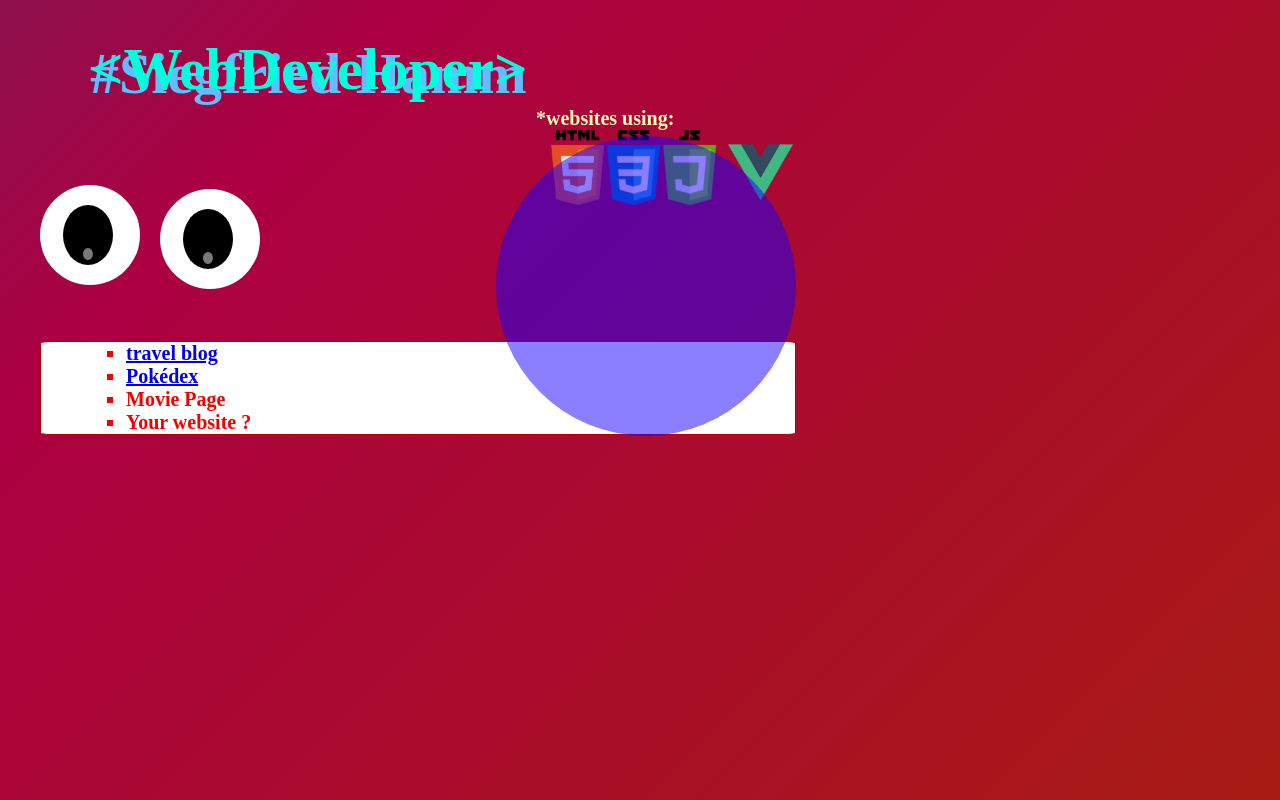
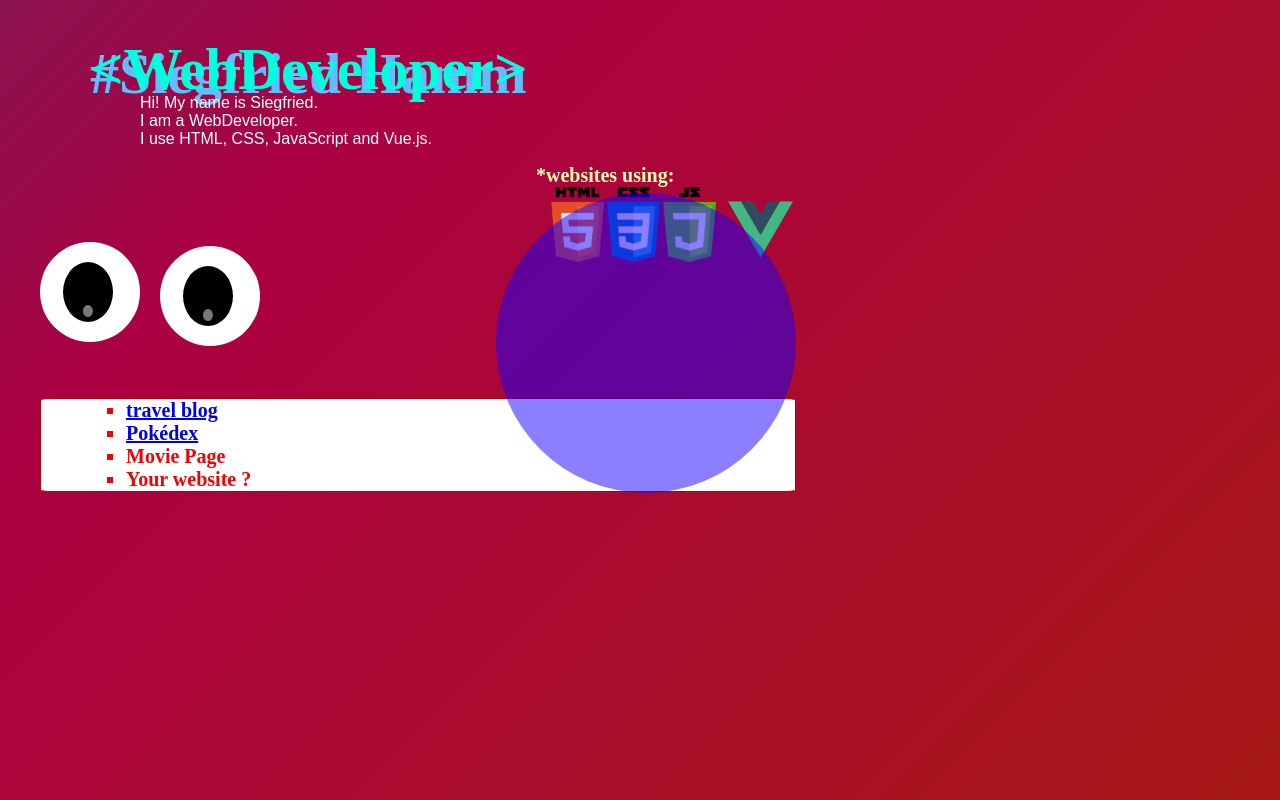
Before and after one commit to siggi-ai/newport, a Vue app: page / in a window 1280 px wide. Built offline with nearby package versions, Linux system fonts and the light colour scheme; a web font is replaced by a local one.

Commit message:
self-description

```diff
--- a/src/App.vue
+++ b/src/App.vue
@@ -10,7 +10,9 @@
         <strong class="title">&#60;WebDeveloper&#62;</strong>
       </div>
     </div>
-
+    <p class="description-text">
+      Hi! My name is Siegfried. <br />I am a WebDeveloper. <br />I use HTML, CSS, JavaScript and Vue.js.
+    </p>
     <div class="rightbox">
       <strong class="description">*websites using:</strong>
       <br />
@@ -158,6 +160,13 @@ body {
   }
 }
 
+.description-text {
+  color: white;
+  font-family: Arial, Helvetica, sans-serif;
+  margin-left: 100px;
+  margin-top: -10px;
+}
+
 .eye2 {
   margin-left: 120px;
 }
```
